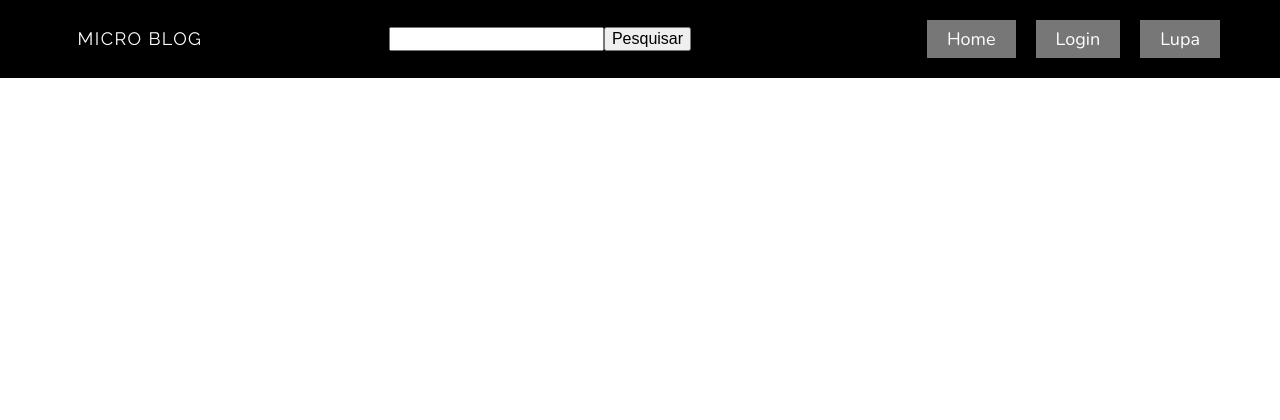
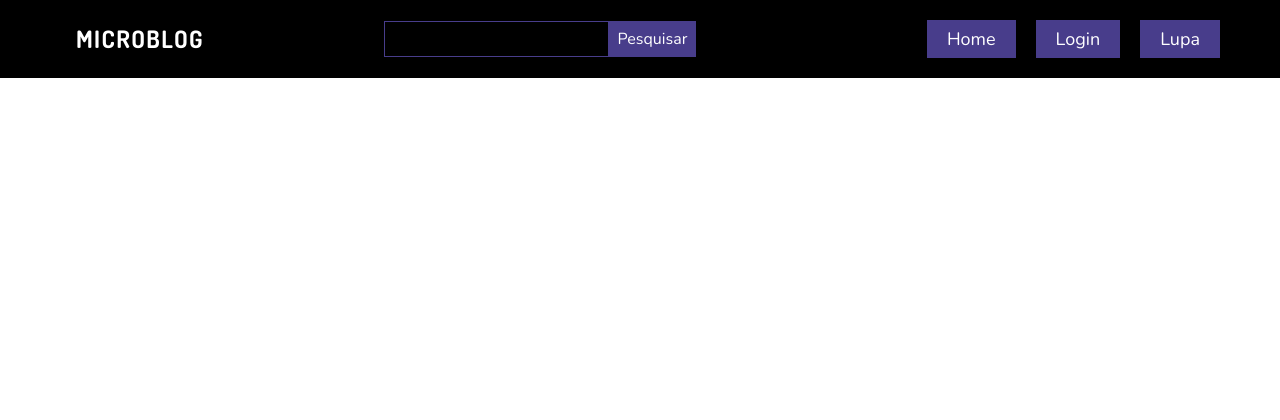
Before and after one commit to rodrigoviturino/microblog, a PHP site: page / in a window 1280 px wide. Shown: the top 420 px of the page. Run offline with PHP 8.4, Linux system fonts and the light colour scheme; some web fonts are replaced.

Commit message:
Criação da estrutura de base de sass

```diff
--- a/index.html
+++ b/index.html
@@ -12,7 +12,7 @@
     <header class="header">
         <div class="container header__wrapper">
             <div class="grid-2 header__wrapper__logo">
-                <a href="#">Micro Blog</a>
+                <a href="#">MicroBlog</a>
             </div>
 
             <div class="grid-6 header__wrapper__search">
--- a/sass/_header.scss
+++ b/sass/_header.scss
@@ -14,8 +14,9 @@
                 text-decoration: none;
                 text-transform: uppercase;
                 color: #fff;
+                font-weight: 700;
                 letter-spacing: 1.4px;
-                @include type-1(18);
+                @include type-6(24);
             }
         }
 
@@ -23,6 +24,22 @@
             display: flex;
             justify-content: center;
             align-items: center;
+
+            input {
+                border: none;
+                padding: 8px;
+                border: solid 1px darkslateblue;
+                background-color:transparent;
+            }
+            button {
+                color: #fff;
+                background-color: transparent;
+                border: none;
+                padding: 9px;
+                background-color: darkslateblue;
+                display: block;
+                @include type-5(16);
+            }
         }
 
         &__menu {
@@ -37,7 +54,7 @@
 
                     a {
                         padding: 10px 20px;
-                        background-color: #777;
+                        background-color: darkslateblue;
                         display: block;
                         text-decoration: none;
                         color: #fff;
--- a/style.css
+++ b/style.css
@@ -775,15 +775,32 @@ img {
   text-decoration: none;
   text-transform: uppercase;
   color: #fff;
+  font-weight: 700;
   letter-spacing: 1.4px;
-  font-family: "Raleway", sans-serif;
-  font-size: 1.125em;
+  font-family: "Dosis", sans-serif;
+  font-size: 1.5em;
 }
 .header__wrapper__search {
   display: flex;
   justify-content: center;
   align-items: center;
 }
+.header__wrapper__search input {
+  border: none;
+  padding: 8px;
+  border: solid 1px darkslateblue;
+  background-color: transparent;
+}
+.header__wrapper__search button {
+  color: #fff;
+  background-color: transparent;
+  border: none;
+  padding: 9px;
+  background-color: darkslateblue;
+  display: block;
+  font-family: "Nunito", sans-serif;
+  font-size: 1em;
+}
 .header__wrapper__menu__wrapper {
   display: flex;
   justify-content: flex-end;
@@ -794,7 +811,7 @@ img {
 }
 .header__wrapper__menu__wrapper__item a {
   padding: 10px 20px;
-  background-color: #777;
+  background-color: darkslateblue;
   display: block;
   text-decoration: none;
   color: #fff;
```
